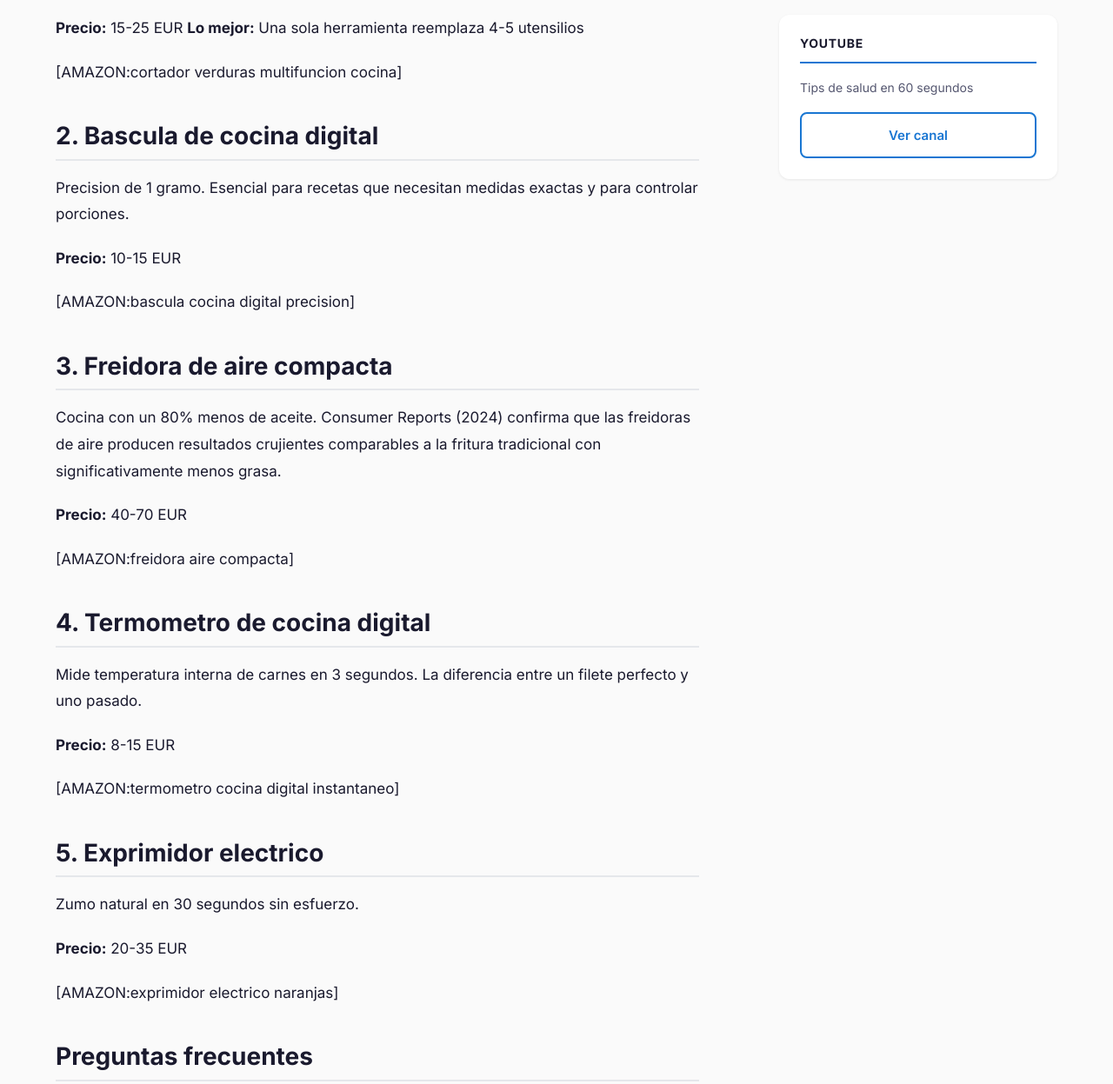
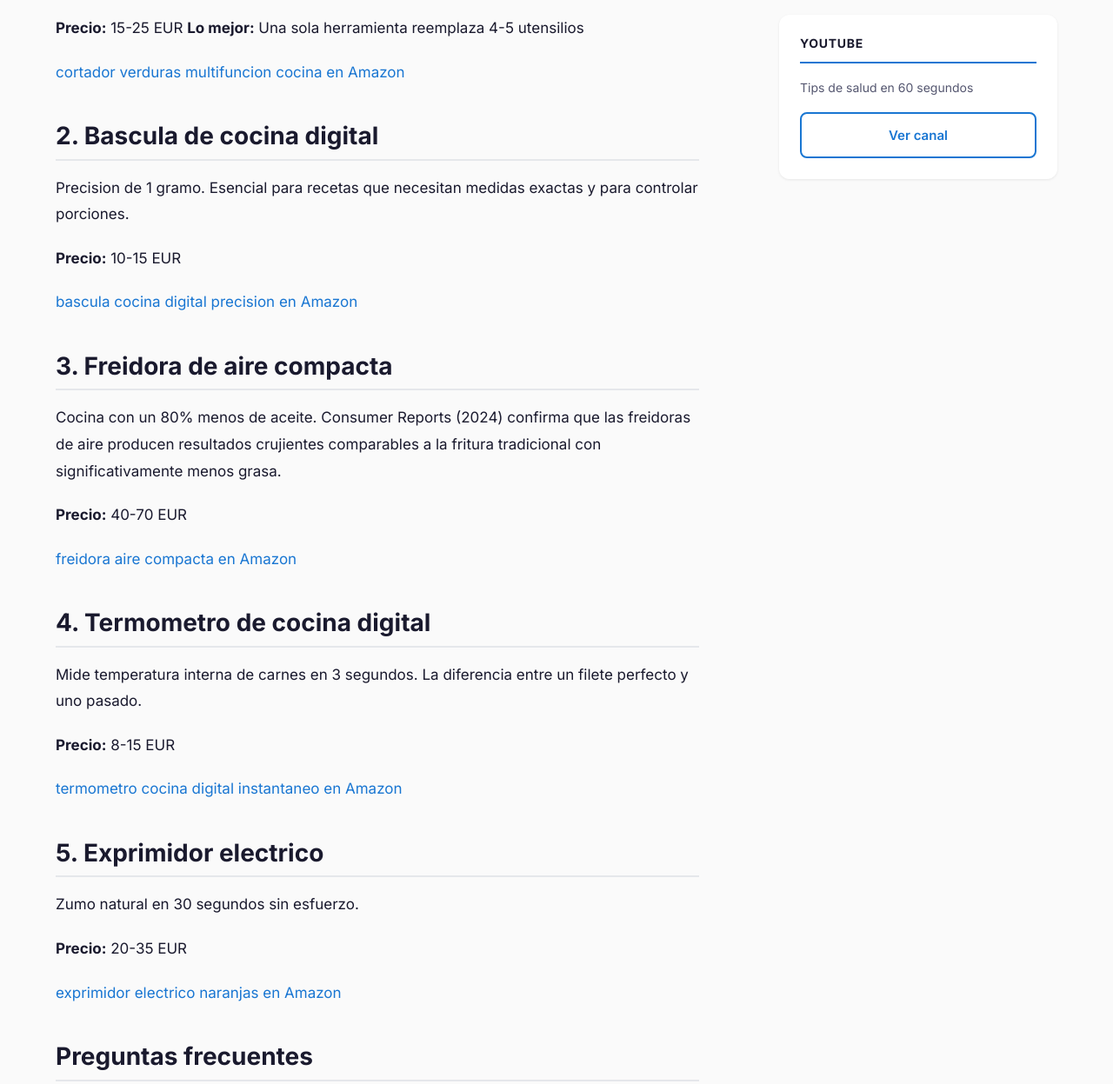
Before and after one commit to donpapaya14/hogarinteligente-web, an Astro site: page /blog/mejores-gadgets-cocina-amazon in a window 1280 px wide. Shown: the part 845-2092 px from the top of the page at 87% size. Built offline with nearby package versions, Linux system fonts and the light colour scheme; Astro itself is replaced by a stand-in of ours.

Commit message:
fix: Amazon links en seed article

```diff
--- a/src/content/blog/mejores-gadgets-cocina-amazon.md
+++ b/src/content/blog/mejores-gadgets-cocina-amazon.md
@@ -24,7 +24,7 @@ Corta, ralla y trocea en segundos. Ahorra 10-15 minutos por comida.
 **Precio:** 15-25 EUR
 **Lo mejor:** Una sola herramienta reemplaza 4-5 utensilios
 
-[AMAZON:cortador verduras multifuncion cocina]
+[cortador verduras multifuncion cocina en Amazon](https://www.amazon.es/s?k=cortador+verduras+multifuncion+cocina&tag=vladys-21)
 
 ## 2. Bascula de cocina digital
 
@@ -32,7 +32,7 @@ Precision de 1 gramo. Esencial para recetas que necesitan medidas exactas y para
 
 **Precio:** 10-15 EUR
 
-[AMAZON:bascula cocina digital precision]
+[bascula cocina digital precision en Amazon](https://www.amazon.es/s?k=bascula+cocina+digital+precision&tag=vladys-21)
 
 ## 3. Freidora de aire compacta
 
@@ -40,7 +40,7 @@ Cocina con un 80% menos de aceite. Consumer Reports (2024) confirma que las frei
 
 **Precio:** 40-70 EUR
 
-[AMAZON:freidora aire compacta]
+[freidora aire compacta en Amazon](https://www.amazon.es/s?k=freidora+aire+compacta&tag=vladys-21)
 
 ## 4. Termometro de cocina digital
 
@@ -48,7 +48,7 @@ Mide temperatura interna de carnes en 3 segundos. La diferencia entre un filete
 
 **Precio:** 8-15 EUR
 
-[AMAZON:termometro cocina digital instantaneo]
+[termometro cocina digital instantaneo en Amazon](https://www.amazon.es/s?k=termometro+cocina+digital+instantaneo&tag=vladys-21)
 
 ## 5. Exprimidor electrico
 
@@ -56,7 +56,7 @@ Zumo natural en 30 segundos sin esfuerzo.
 
 **Precio:** 20-35 EUR
 
-[AMAZON:exprimidor electrico naranjas]
+[exprimidor electrico naranjas en Amazon](https://www.amazon.es/s?k=exprimidor+electrico+naranjas&tag=vladys-21)
 
 ## Preguntas frecuentes
 
```
